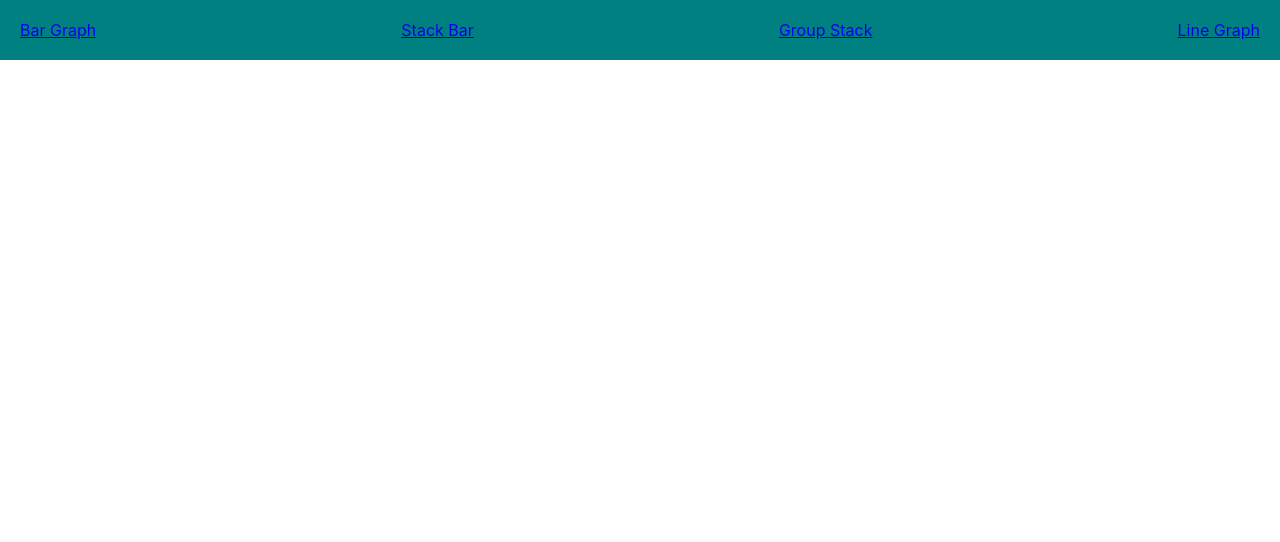
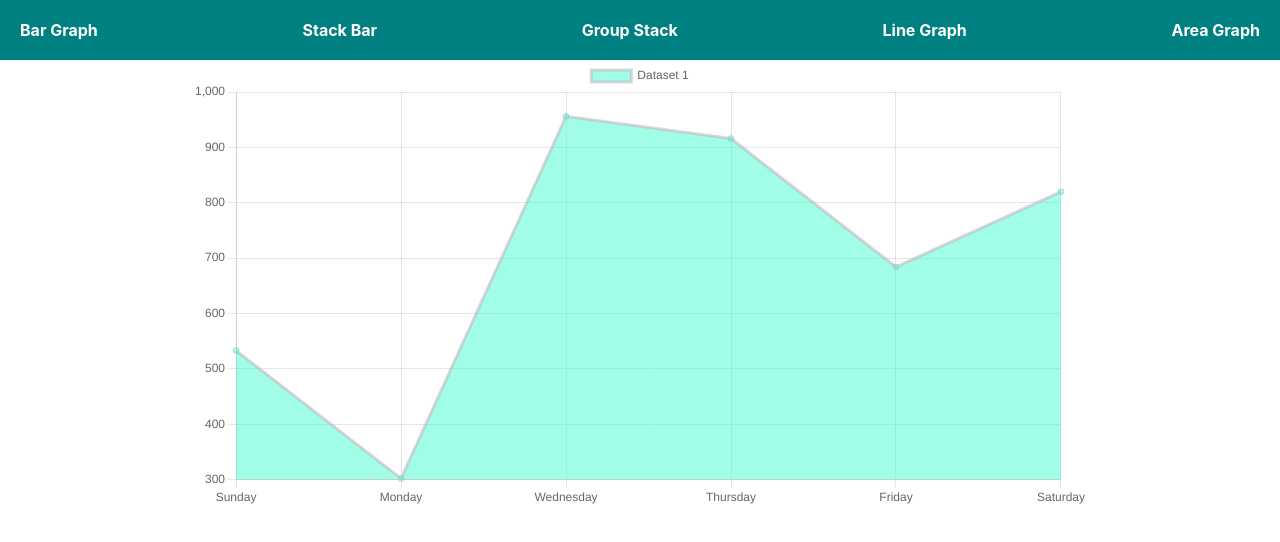
Before and after one commit to ritesh22201/GizzBlizz, a React (Create React App) app in the folder Chart.js/charts/: page /area in a window 1280 px wide. Shown: the top 542 px of the page. Built offline with nearby package versions, Linux system fonts and the light colour scheme.

Commit message:
area chart added

```diff
--- a/Chart.js/charts/src/components/Navbar.jsx
+++ b/Chart.js/charts/src/components/Navbar.jsx
@@ -4,10 +4,11 @@ import { Link } from 'react-router-dom';
 const Navbar = () => {
   return (
     <div style={{padding : '20px', display : 'flex', justifyContent : 'space-between', backgroundColor: 'teal'}}>
-        <Link to={'/'}>Bar Graph</Link>
-        <Link to={'/stackBar'}>Stack Bar</Link>
-        <Link to={'/groupStack'}>Group Stack</Link>
-        <Link to={'/line'}>Line Graph</Link>
+        <Link style={{color : 'white', fontWeight : 'bold', textDecoration : 'none'}} to={'/'}>Bar Graph</Link>
+        <Link style={{color : 'white', fontWeight : 'bold', textDecoration : 'none'}} to={'/stackBar'}>Stack Bar</Link>
+        <Link style={{color : 'white', fontWeight : 'bold', textDecoration : 'none'}} to={'/groupStack'}>Group Stack</Link>
+        <Link style={{color : 'white', fontWeight : 'bold', textDecoration : 'none'}} to={'/line'}>Line Graph</Link>
+        <Link style={{color : 'white', fontWeight : 'bold', textDecoration : 'none'}} to={'/area'}>Area Graph</Link>
     </div>
   )
 }
--- a/Chart.js/charts/src/components/constant.js
+++ b/Chart.js/charts/src/components/constant.js
@@ -1,5 +1,5 @@
 
-export function randomNumber(num){
+function randomNumber(num){
     return Math.floor(Math.random()*num);
 }
 
--- /dev/null
+++ b/Chart.js/charts/src/pages/AreaCharts.jsx
@@ -0,0 +1,62 @@
+import React from 'react'
+import {
+    Chart as ChartJS,
+    CategoryScale,
+    LinearScale,
+    PointElement,
+    LineElement,
+    Title,
+    Tooltip,
+    Filler,
+    Legend,
+} from 'chart.js';
+import { Line } from 'react-chartjs-2';
+import { faker } from '@faker-js/faker';
+import { randomColorGenerator } from '../components/constant';
+
+const AreaCharts = () => {
+    ChartJS.register(
+        CategoryScale,
+        LinearScale,
+        PointElement,
+        LineElement,
+        Title,
+        Tooltip,
+        Filler,
+        Legend
+    );
+
+    const options = {
+        responsive: true,
+        legend: {
+            position: 'top'
+        },
+        title: {
+            display: true,
+            text: "Area Chart"
+        }
+    }
+
+    const labels = ['Sunday', 'Monday', 'Wednesday', 'Thursday', 'Friday', 'Saturday'];
+
+    const data = {
+        labels,
+        datasets: [
+            {
+                fill: true,
+                label: 'Dataset 1',
+                data: labels.map(() => faker.datatype.number({ min: 0, max: 1000 })),
+                borderColor: randomColorGenerator(255),
+                backgroundColor: randomColorGenerator(255)
+            }
+        ]
+    }
+
+    return (
+        <div style={{ width: '70%', margin: 'auto' }}>
+            <Line options={options} data={data} />
+        </div>
+    )
+}
+
+export default AreaCharts;
--- a/Chart.js/charts/src/routes/AllRoutes.jsx
+++ b/Chart.js/charts/src/routes/AllRoutes.jsx
@@ -4,6 +4,7 @@ import ChartHorizontal from '../pages/ChartHorizontal';
 import StackedBarGraph from '../pages/StackedBarGraph';
 import GroupedStack from '../pages/GroupedStack';
 import LineGraph from '../pages/LineGraph';
+import AreaCharts from '../pages/AreaCharts';
 
 const AllRoutes = () => {
     return (
@@ -12,6 +13,7 @@ const AllRoutes = () => {
             <Route path='/stackBar' element={<StackedBarGraph />} />
             <Route path='/groupStack' element={<GroupedStack />} />
             <Route path='/line' element={<LineGraph />} />
+            <Route path='/area' element={<AreaCharts />} />
         </Routes>
     )
 }
```
